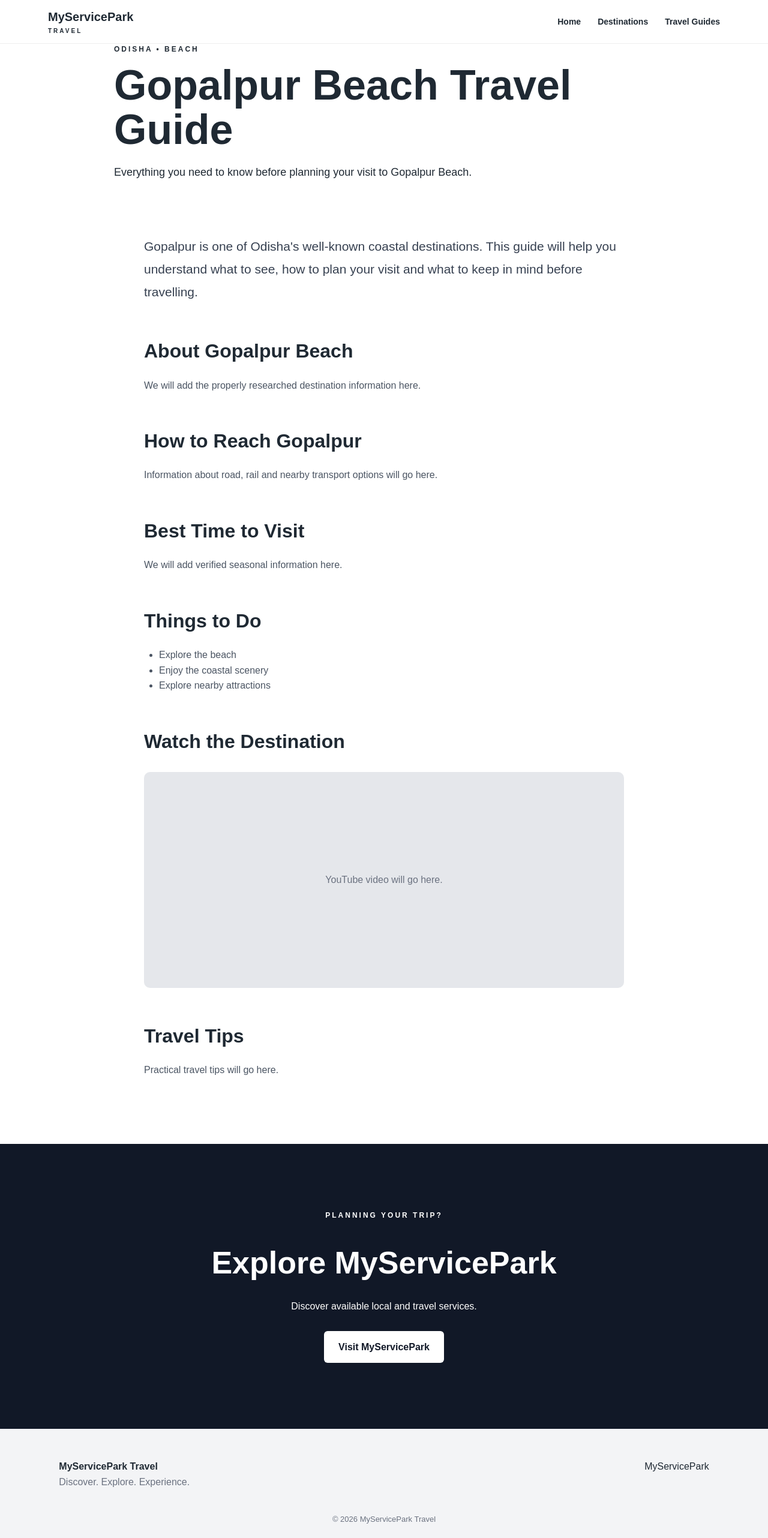
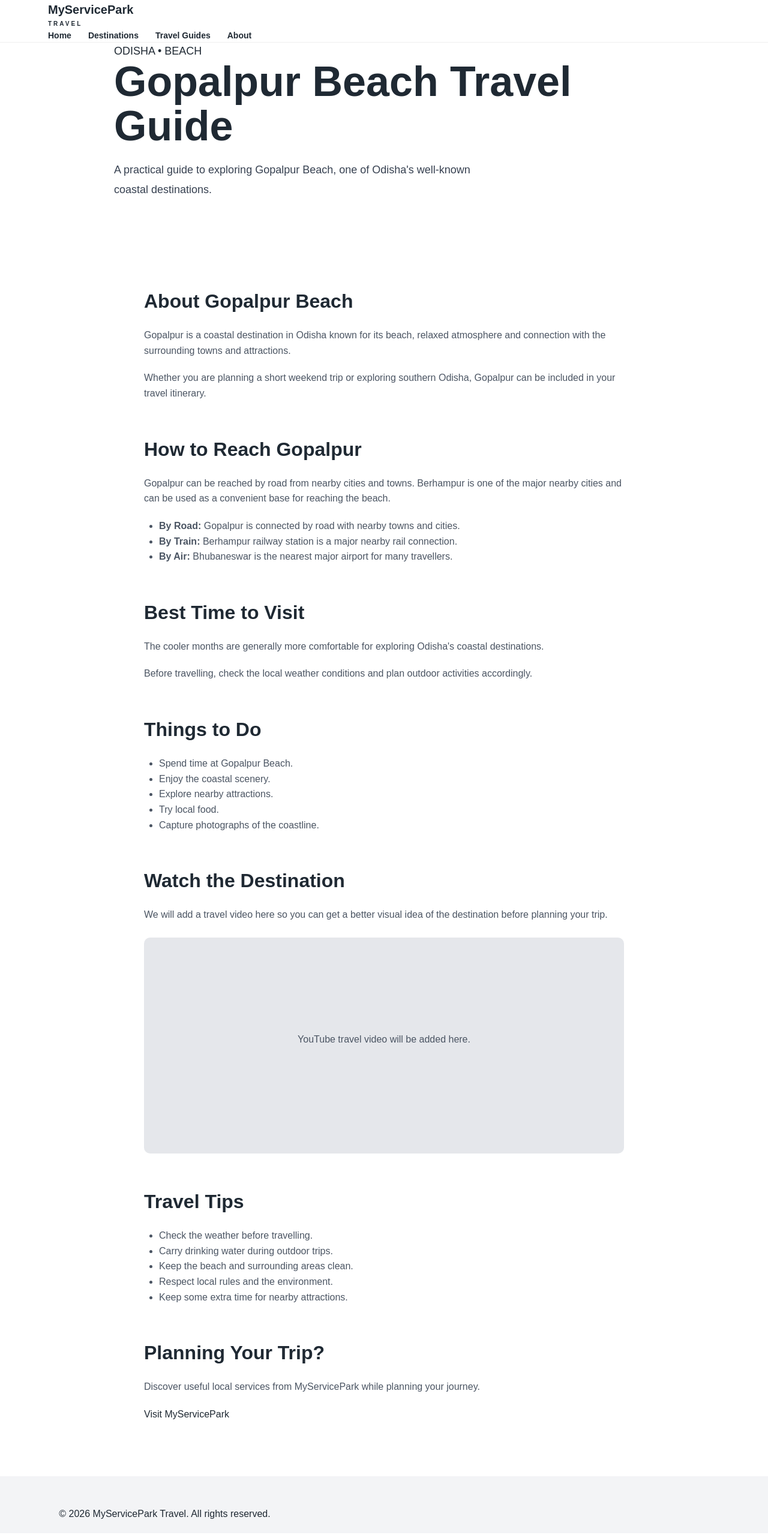
Before and after one commit to SangamSwain/myservicepark-travel, a plain HTML site: page articles/gopalpur-beach.html in a window 1280 px wide. Shown: the whole page at 60% size. Drawn offline with Linux system fonts and the light colour scheme.

Commit message:
Improve reusable article structure

```diff
--- a/articles/gopalpur-beach.html
+++ b/articles/gopalpur-beach.html
@@ -1,272 +1,192 @@
 <!DOCTYPE html>
 <html lang="en">
+<head>
+    <meta charset="UTF-8">
+    <meta name="viewport" content="width=device-width, initial-scale=1.0">
 
-<head>
-
-    <meta charset="UTF-8">
-
-    <meta
-        name="viewport"
-        content="width=device-width, initial-scale=1.0"
-    >
-
-    <title>
-        Gopalpur Beach Travel Guide | MyServicePark Travel
-    </title>
+    <title>Gopalpur Beach Travel Guide | MyServicePark Travel</title>
 
     <meta
         name="description"
-        content="A practical travel guide to Gopalpur Beach, Odisha."
+        content="Explore Gopalpur Beach in Odisha with this practical travel guide covering how to reach, best time to visit, things to do, travel tips and more."
     >
 
-    <link
-        rel="stylesheet"
-        href="../style.css"
-    >
-
+    <link rel="stylesheet" href="../style.css">
 </head>
-
 
 <body>
 
+    <!-- Header -->
+    <header class="site-header">
+        <div class="container nav-container">
 
-<header class="site-header">
-
-    <div class="container nav">
-
-        <a
-            href="../index.html"
-            class="logo"
-        >
-            MyServicePark
-            <span>TRAVEL</span>
+            <a href="../index.html" class="logo">
+                MyServicePark <span>TRAVEL</span>
             </a>
 
-
-        <nav>
-
-            <a href="../index.html">
-                Home
-            </a>
-
-            <a href="../index.html#destinations">
-                Destinations
-            </a>
-
-            <a href="../index.html#guides">
-                Travel Guides
-            </a>
-
+            <nav class="main-nav">
+                <a href="../index.html">Home</a>
+                <a href="../index.html#destinations">Destinations</a>
+                <a href="../index.html#guides">Travel Guides</a>
+                <a href="../index.html#about">About</a>
             </nav>
 
         </div>
-
     </header>
 
 
-
-<main>
-
-
-    <!-- ARTICLE HERO -->
-
+    <!-- Article Hero -->
     <section class="article-hero">
-
         <div class="article-hero-content">
 
-            <p class="eyebrow">
+            <p class="article-category">
                 ODISHA • BEACH
             </p>
 
+            <h1>Gopalpur Beach Travel Guide</h1>
 
-            <h1>
-                Gopalpur Beach Travel Guide
-            </h1>
-
-
-            <p>
-                Everything you need to know before
-                planning your visit to Gopalpur Beach.
+            <p class="article-intro">
+                A practical guide to exploring Gopalpur Beach,
+                one of Odisha's well-known coastal destinations.
             </p>
 
         </div>
-
     </section>
 
 
+    <!-- Article -->
+    <main class="article-page">
 
-    <!-- ARTICLE -->
+        <article>
 
-    <article class="article-page">
+            <section>
+                <h2>About Gopalpur Beach</h2>
 
-        <p class="article-intro">
-
-            Gopalpur is one of Odisha's well-known coastal
-            destinations. This guide will help you understand
-            what to see, how to plan your visit and what to
-            keep in mind before travelling.
-
+                <p>
+                    Gopalpur is a coastal destination in Odisha known for
+                    its beach, relaxed atmosphere and connection with the
+                    surrounding towns and attractions.
                 </p>
 
+                <p>
+                    Whether you are planning a short weekend trip or
+                    exploring southern Odisha, Gopalpur can be included
+                    in your travel itinerary.
+                </p>
+            </section>
 
-        <h2>
-            About Gopalpur Beach
-        </h2>
+
+            <section>
+                <h2>How to Reach Gopalpur</h2>
 
                 <p>
-
-            We will add the properly researched destination
-            information here.
-
+                    Gopalpur can be reached by road from nearby cities and
+                    towns. Berhampur is one of the major nearby cities and
+                    can be used as a convenient base for reaching the beach.
                 </p>
 
+                <ul>
+                    <li><strong>By Road:</strong> Gopalpur is connected by road with nearby towns and cities.</li>
+                    <li><strong>By Train:</strong> Berhampur railway station is a major nearby rail connection.</li>
+                    <li><strong>By Air:</strong> Bhubaneswar is the nearest major airport for many travellers.</li>
+                </ul>
+            </section>
 
-        <h2>
-            How to Reach Gopalpur
-        </h2>
+
+            <section>
+                <h2>Best Time to Visit</h2>
 
                 <p>
-
-            Information about road, rail and nearby transport
-            options will go here.
-
+                    The cooler months are generally more comfortable for
+                    exploring Odisha's coastal destinations.
                 </p>
 
+                <p>
+                    Before travelling, check the local weather conditions
+                    and plan outdoor activities accordingly.
+                </p>
+            </section>
 
-        <h2>
-            Best Time to Visit
-        </h2>
+
+            <section>
+                <h2>Things to Do</h2>
+
+                <ul>
+                    <li>Spend time at Gopalpur Beach.</li>
+                    <li>Enjoy the coastal scenery.</li>
+                    <li>Explore nearby attractions.</li>
+                    <li>Try local food.</li>
+                    <li>Capture photographs of the coastline.</li>
+                </ul>
+            </section>
+
+
+            <section>
+                <h2>Watch the Destination</h2>
 
                 <p>
-
-            We will add verified seasonal information here.
-
+                    We will add a travel video here so you can get a
+                    better visual idea of the destination before planning
+                    your trip.
                 </p>
 
+                <div class="video-placeholder">
+                    <p>YouTube travel video will be added here.</p>
+                </div>
+            </section>
 
-        <h2>
-            Things to Do
-        </h2>
+
+            <section>
+                <h2>Travel Tips</h2>
 
                 <ul>
-
-            <li>
-                Explore the beach
-            </li>
-
-            <li>
-                Enjoy the coastal scenery
-            </li>
-
-            <li>
-                Explore nearby attractions
-            </li>
-
+                    <li>Check the weather before travelling.</li>
+                    <li>Carry drinking water during outdoor trips.</li>
+                    <li>Keep the beach and surrounding areas clean.</li>
+                    <li>Respect local rules and the environment.</li>
+                    <li>Keep some extra time for nearby attractions.</li>
                 </ul>
-
-
-        <h2>
-            Watch the Destination
-        </h2>
-
-
-        <div class="video-placeholder">
-
-            YouTube video will go here.
-
-        </div>
-
-
-        <h2>
-            Travel Tips
-        </h2>
-
-        <p>
-
-            Practical travel tips will go here.
-
-        </p>
-
-
-    </article>
-
+            </section>
 
 
             <!-- CTA -->
+            <section class="article-cta">
 
-    <section class="cta">
-
-        <div class="cta-content">
-
-            <p class="eyebrow">
-                PLANNING YOUR TRIP?
-            </p>
-
-
-            <h2>
-                Explore MyServicePark
-            </h2>
-
+                <h2>Planning Your Trip?</h2>
 
                 <p>
-                Discover available local and travel services.
+                    Discover useful local services from MyServicePark
+                    while planning your journey.
                 </p>
-
 
                 <a
                     href="https://myservicepark.com"
-                class="primary-button"
                     target="_blank"
+                    rel="noopener noreferrer"
+                    class="btn"
                 >
                     Visit MyServicePark
                 </a>
 
-        </div>
-
             </section>
 
+        </article>
 
     </main>
 
 
+    <!-- Footer -->
+    <footer class="site-footer">
 
-<footer>
-
-    <div class="container footer-content">
-
-        <div>
-
-            <strong>
-                MyServicePark Travel
-            </strong>
+        <div class="container">
 
             <p>
-                Discover. Explore. Experience.
+                © 2026 MyServicePark Travel. All rights reserved.
             </p>
-
-        </div>
-
-
-        <div>
-
-            <a href="https://myservicepark.com">
-                MyServicePark
-            </a>
-
-        </div>
-
-    </div>
-
-
-    <div class="copyright">
-
-        © 2026 MyServicePark Travel
 
         </div>
 
     </footer>
 
-
 </body>
-
 </html>
```
Lines whose indentation alone changed are shown as unchanged.
